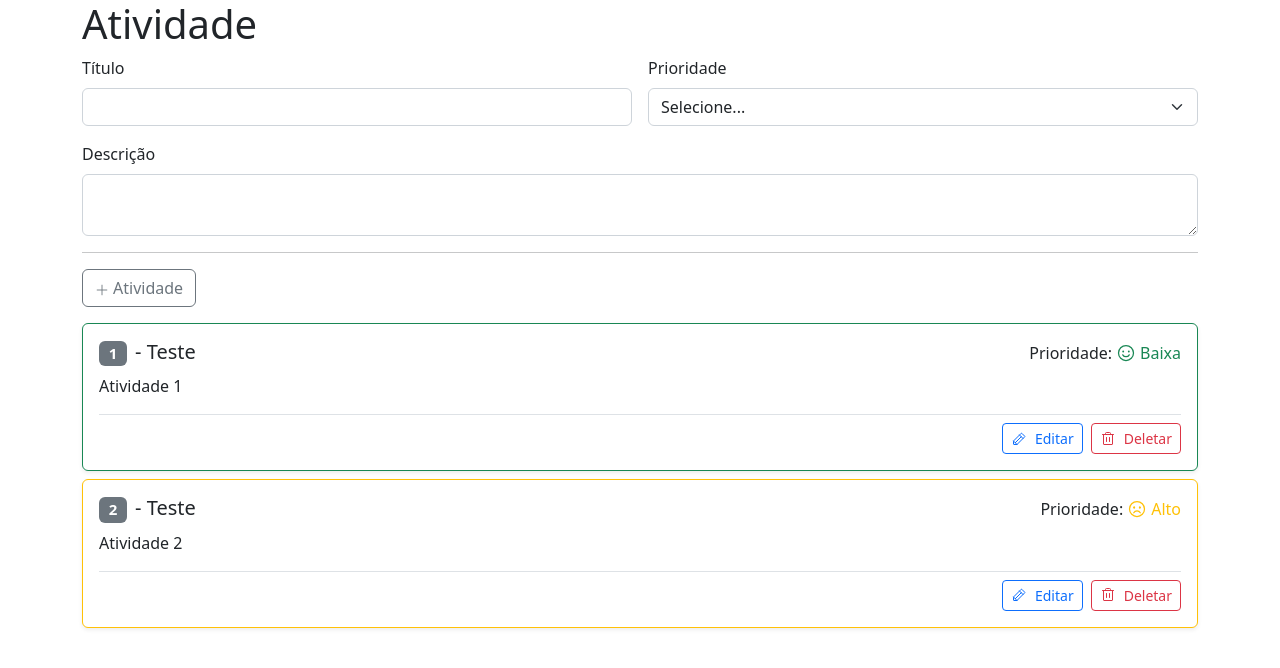
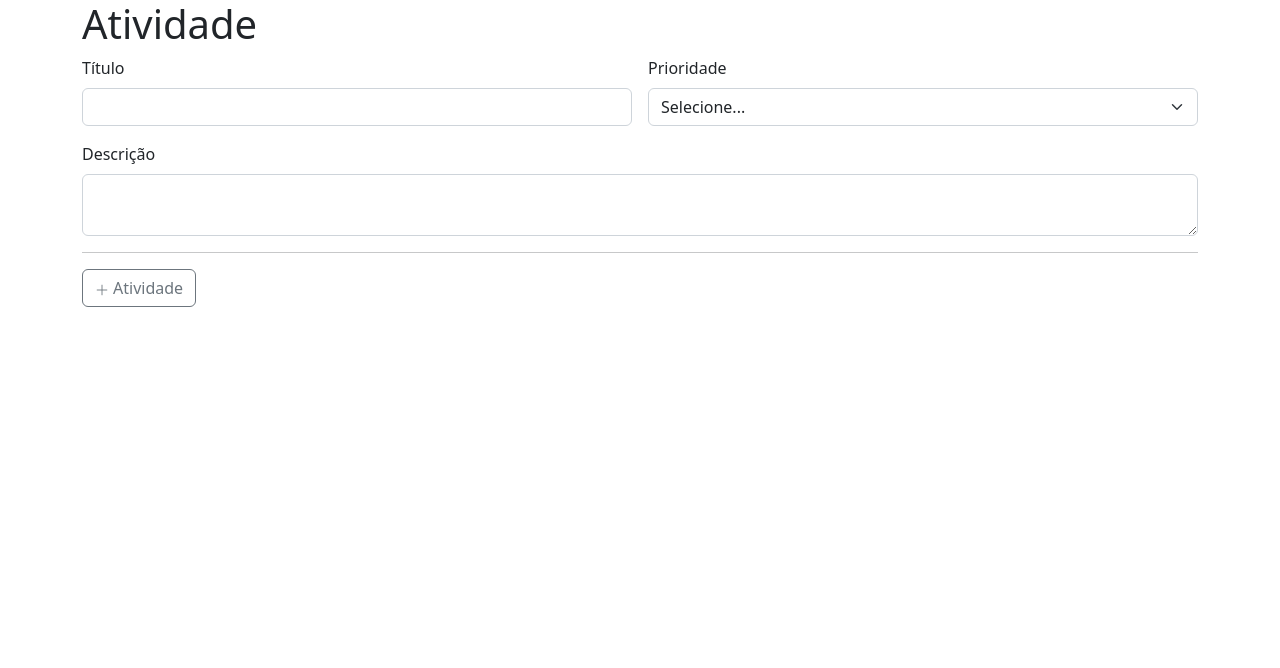
Before and after one commit to igor-cotrim/to-do-react-dotnet, a React (Create React App) app in the folder frontend/: page / in a window 1280 px wide. Shown: the top 668 px of the page. Built offline with nearby package versions, Linux system fonts and the light colour scheme.

Commit message:
refactor: change function to another file

```diff
--- a/frontend/src/App.tsx
+++ b/frontend/src/App.tsx
@@ -1,14 +1,9 @@
-import { useEffect, useRef, useState } from "react";
+import { useEffect, useState } from "react";
 
 import { IActivity } from "./models";
 import { ActivityList, ActivityForm } from "./components";
 
-let initialValues: IActivity[] = [
-  { id: 1, description: "Atividade 1", title: "Teste", priority: "1" },
-  { id: 2, description: "Atividade 2", title: "Teste", priority: "3" },
-];
-
-const initialActivity: IActivity = {
+export const initialActivity: IActivity = {
   id: 0,
   title: "",
   description: "",
@@ -16,13 +11,9 @@ const initialActivity: IActivity = {
 };
 
 function App() {
-  const [activities, setActivities] = useState<IActivity[]>(initialValues);
+  const [activities, setActivities] = useState<IActivity[]>([]);
   const [activity, setActivity] = useState<IActivity>(initialActivity);
   const [index, setIndex] = useState(0);
-
-  const descriptionRef = useRef<HTMLInputElement>(null);
-  const titleRef = useRef<HTMLInputElement>(null);
-  const priorityRef = useRef<HTMLSelectElement>(null);
 
   const editActivity = (id: number) => {
     const filtedActivities = activities.filter(
@@ -72,10 +63,6 @@ function App() {
         addActivity={addActivity}
         updateActivity={updateActivity}
         cancelActivity={cancelActivity}
-        descriptionRef={descriptionRef}
-        titleRef={titleRef}
-        priorityRef={priorityRef}
-        // activities={activities}
         selectedActivity={activity}
       />
       <ActivityList
--- /dev/null
+++ b/frontend/src/components/Activity/functions.tsx
@@ -0,0 +1,28 @@
+import { Smiley, SmileyMeh, SmileySad } from "phosphor-react";
+
+export const changeCardWithPriority = (priority: string) => {
+  switch (priority) {
+    case "1":
+      return {
+        label: "Baixa",
+        icon: <Smiley className="me-1 text-success" size={20} />,
+        color: "success",
+      };
+    case "2":
+      return {
+        label: "Normal",
+        icon: <SmileyMeh className="me-1 text-dark" size={20} />,
+        color: "dark",
+      };
+    case "3":
+      return {
+        label: "Alto",
+        icon: <SmileySad className="me-1 text-warning" size={20} />,
+        color: "warning",
+      };
+    default:
+      return {
+        label: "Não definido",
+      };
+  }
+};
--- a/frontend/src/components/Activity/index.tsx
+++ b/frontend/src/components/Activity/index.tsx
@@ -1,6 +1,7 @@
-import { Pencil, Smiley, SmileyMeh, SmileySad, Trash } from "phosphor-react";
+import { Pencil, Trash } from "phosphor-react";
 
 import { IActivity } from "../../models";
+import { changeCardWithPriority } from "./functions";
 
 type ActivityProps = {
   activity: IActivity;
@@ -12,35 +13,7 @@ const Activity = ({
   activity,
   editActivity,
   deleteActivity,
-}: ActivityProps) => {
-  const changeCardWithPriority = (priority: string) => {
-    switch (priority) {
-      case "1":
-        return {
-          label: "Baixa",
-          icon: <Smiley className="me-1 text-success" size={20} />,
-          color: "success",
-        };
-      case "2":
-        return {
-          label: "Normal",
-          icon: <SmileyMeh className="me-1 text-dark" size={20} />,
-          color: "dark",
-        };
-      case "3":
-        return {
-          label: "Alto",
-          icon: <SmileySad className="me-1 text-warning" size={20} />,
-          color: "warning",
-        };
-      default:
-        return {
-          label: "Não definido",
-        };
-    }
-  };
-
-  return (
+}: ActivityProps) => (
   <div
     key={activity.id}
     className={`card mb-2 shadow-sm border-${
@@ -85,6 +58,5 @@ const Activity = ({
     </div>
   </div>
 );
-};
 
 export default Activity;
--- a/frontend/src/components/ActivityForm/index.tsx
+++ b/frontend/src/components/ActivityForm/index.tsx
@@ -1,37 +1,25 @@
+import { useEffect, useState } from "react";
 import { Plus } from "phosphor-react";
-import { useEffect, useState } from "react";
 
+import { initialActivity } from "../../App";
 import { IActivity } from "../../models";
 
 type ActivityFormProps = {
   addActivity: (activity: IActivity) => void;
   updateActivity: (activity: IActivity) => void;
   cancelActivity: () => void;
-  descriptionRef: any;
-  titleRef: any;
-  priorityRef: any;
   selectedActivity: IActivity;
-};
-
-const initialActivity: IActivity = {
-  id: 0,
-  title: "",
-  description: "",
-  priority: "",
 };
 
 const ActivityForm = ({
   addActivity,
   updateActivity,
   cancelActivity,
-  descriptionRef,
-  titleRef,
-  priorityRef,
   selectedActivity,
 }: ActivityFormProps) => {
-  const [activity, setActivity] = useState<IActivity>(currentActivity());
+  const [activity, setActivity] = useState<IActivity>(initialActivity);
 
-  const inputTextHandler = (
+  const handleChange = (
     e: React.ChangeEvent<
       HTMLInputElement | HTMLSelectElement | HTMLTextAreaElement
     >
@@ -47,14 +35,6 @@ const ActivityForm = ({
     cancelActivity();
     setActivity(initialActivity);
   };
-
-  function currentActivity(): IActivity {
-    if (selectedActivity.id !== 0) {
-      return selectedActivity;
-    } else {
-      return initialActivity;
-    }
-  }
 
   const handleSubmit = (e: React.FormEvent<HTMLFormElement>) => {
     e.preventDefault();
@@ -86,9 +66,9 @@ const ActivityForm = ({
             name="title"
             type="text"
             className="form-control"
-            ref={titleRef}
-            onChange={inputTextHandler}
+            onChange={handleChange}
             value={activity.title}
+            required
           />
         </div>
         <div className="col-md-6">
@@ -98,8 +78,7 @@ const ActivityForm = ({
           <select
             name="priority"
             className="form-select"
-            ref={priorityRef}
-            onChange={inputTextHandler}
+            onChange={handleChange}
             value={activity.priority}
           >
             <option defaultValue="0">Selecione...</option>
@@ -115,8 +94,7 @@ const ActivityForm = ({
           <textarea
             name="description"
             className="form-control"
-            ref={descriptionRef}
-            onChange={inputTextHandler}
+            onChange={handleChange}
             value={activity.description}
           />
           <hr />
```
Lines whose indentation alone changed are shown as unchanged.
